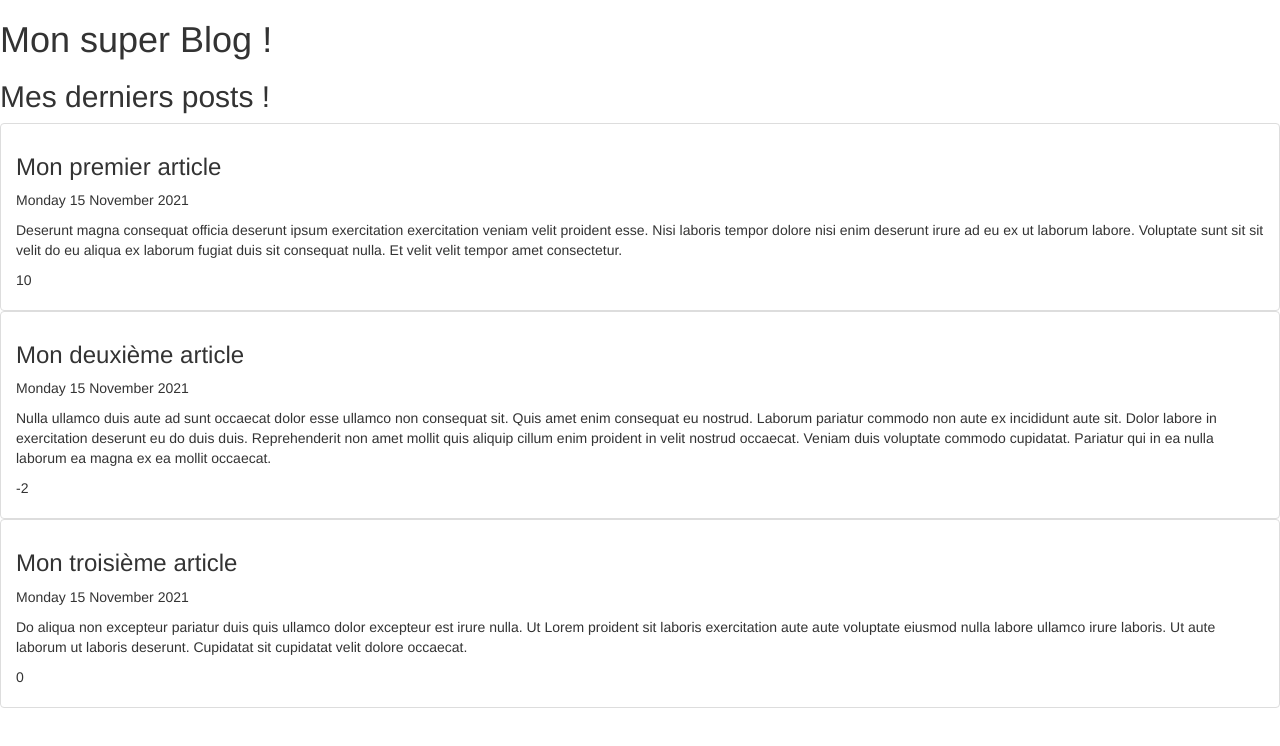
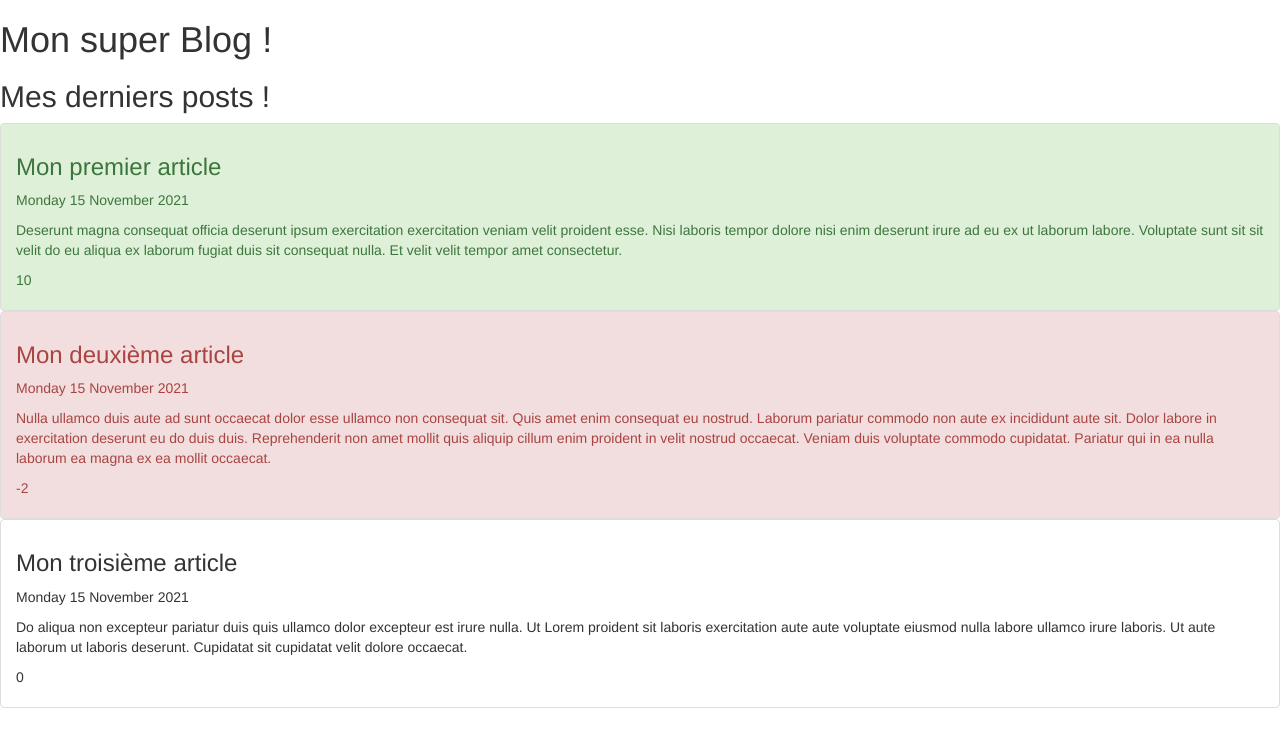
Before and after one commit to ChipsInChief/blogspost, an Angular app: page / in a window 1280 px wide. Shown: the top 746 px of the page. Built offline with nearby package versions, Linux system fonts and the light colour scheme.

Commit message:
👌 IMPROVE: Gestion de l'affichage des posts en fonction du nombre de likes

```diff
--- a/src/app/post-list-item/post-list-item.component.html
+++ b/src/app/post-list-item/post-list-item.component.html
@@ -1,4 +1,6 @@
-<li class="list-group-item">
+<li [ngClass]="{'list-group-item': true,
+                'list-group-item-success': postLikes > 0,
+                'list-group-item-danger': postLikes < 0}">
     <h3>{{ postTitle }}</h3>
     <p>{{ postDate | date : 'EEEE d MMMM y' }}</p>
     <p>{{ postContent }}</p>
--- a/src/app/post-list-item/post-list-item.component.ts
+++ b/src/app/post-list-item/post-list-item.component.ts
@@ -10,7 +10,7 @@ export class PostListItemComponent implements OnInit {
   @Input() postTitle?: string;
   @Input() postDate?: Date;
   @Input() postContent?: string;
-  @Input() postLikes?: number;
+  @Input() postLikes: number = 0;
 
   constructor() { }
 
```
